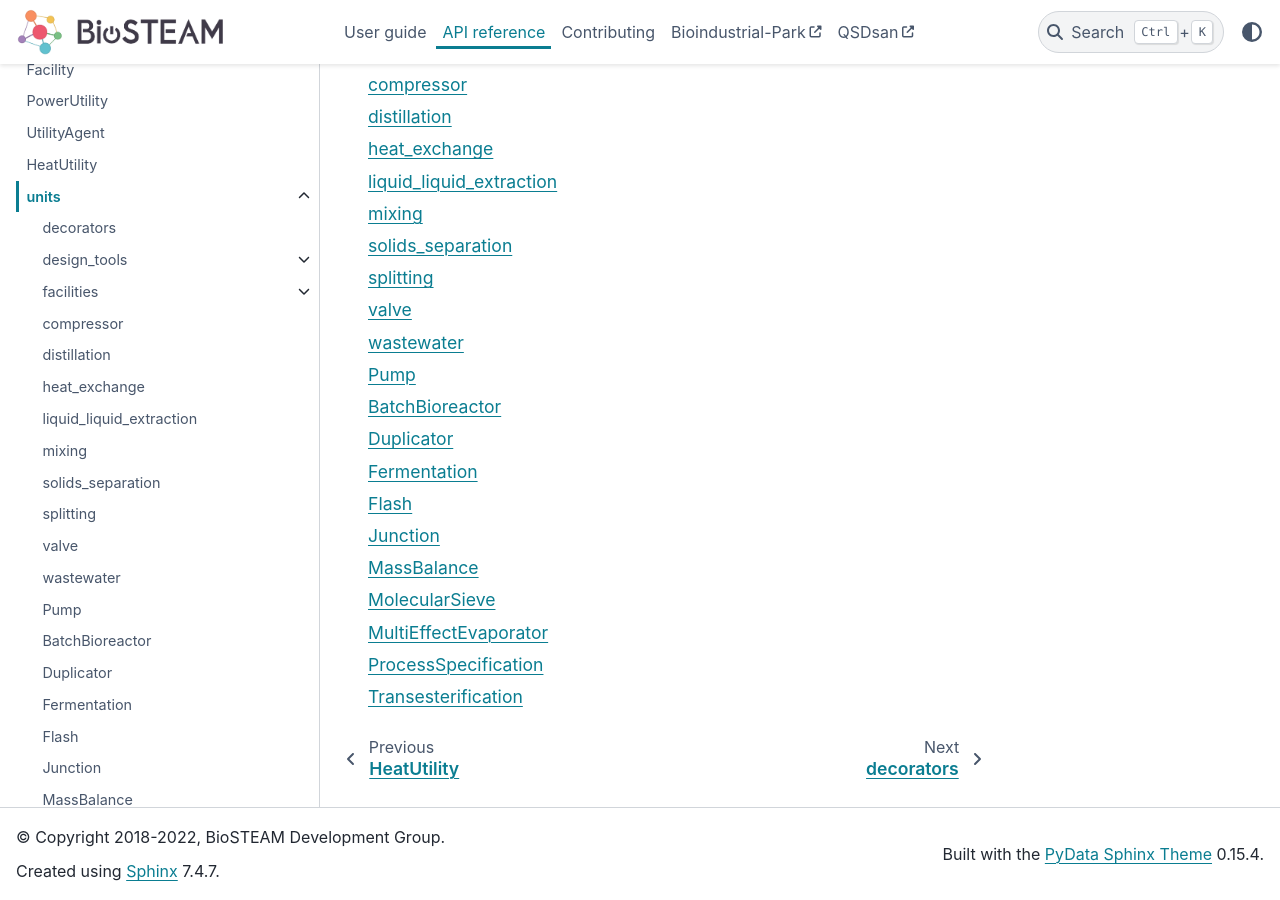
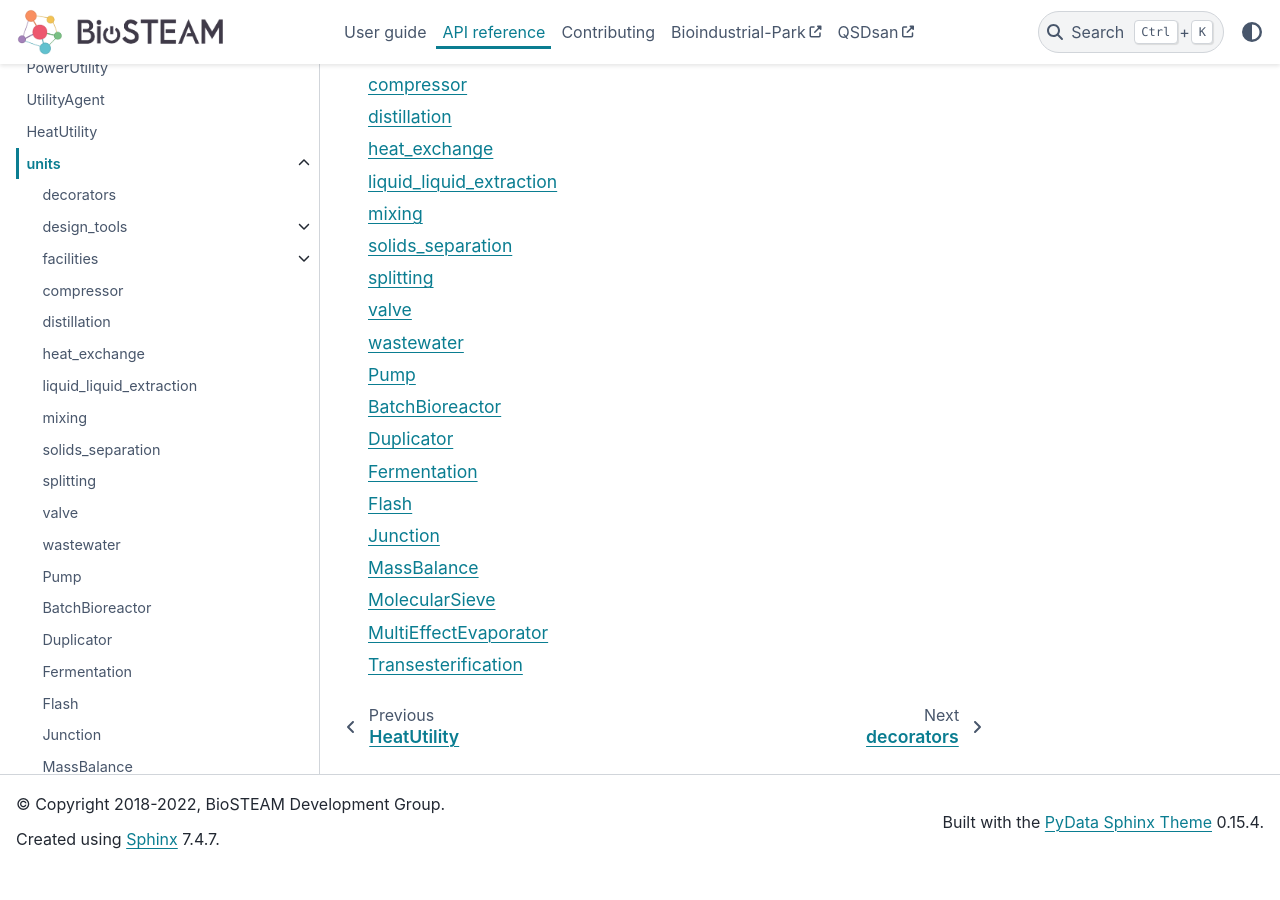
Before and after one commit to BioSTEAMDevelopmentGroup/biosteam, a Sphinx documentation site: the page built from docs/API/units/index.txt, in a window 1280 px wide and 900 px high, scrolled down 284 px. Built offline with Sphinx 7.4.7 and the PyData theme 0.15.4, drawn with Linux system fonts in a browser that asks for light colours; formulas are drawn with MathJax 3; pages that are not in the unit, such as notebooks, are missing from menus; the version number is read from the project's files by our own code; after the commit the page ends 1152 px from its top, so only the background shows below that.

Commit message:
remove deprecated class from docs

```diff
--- a/docs/API/units/ProcessSpecification.txt
+++ /dev/null
@@ -1,5 +0,0 @@
-ProcessSpecification
-====================
-
-.. autoclass:: biosteam.units.ProcessSpecification
-   :members:
--- a/docs/API/units/index.txt
+++ b/docs/API/units/index.txt
@@ -26,5 +26,4 @@ units
    MassBalance
    MolecularSieve
    MultiEffectEvaporator
-   ProcessSpecification
    Transesterification
```
